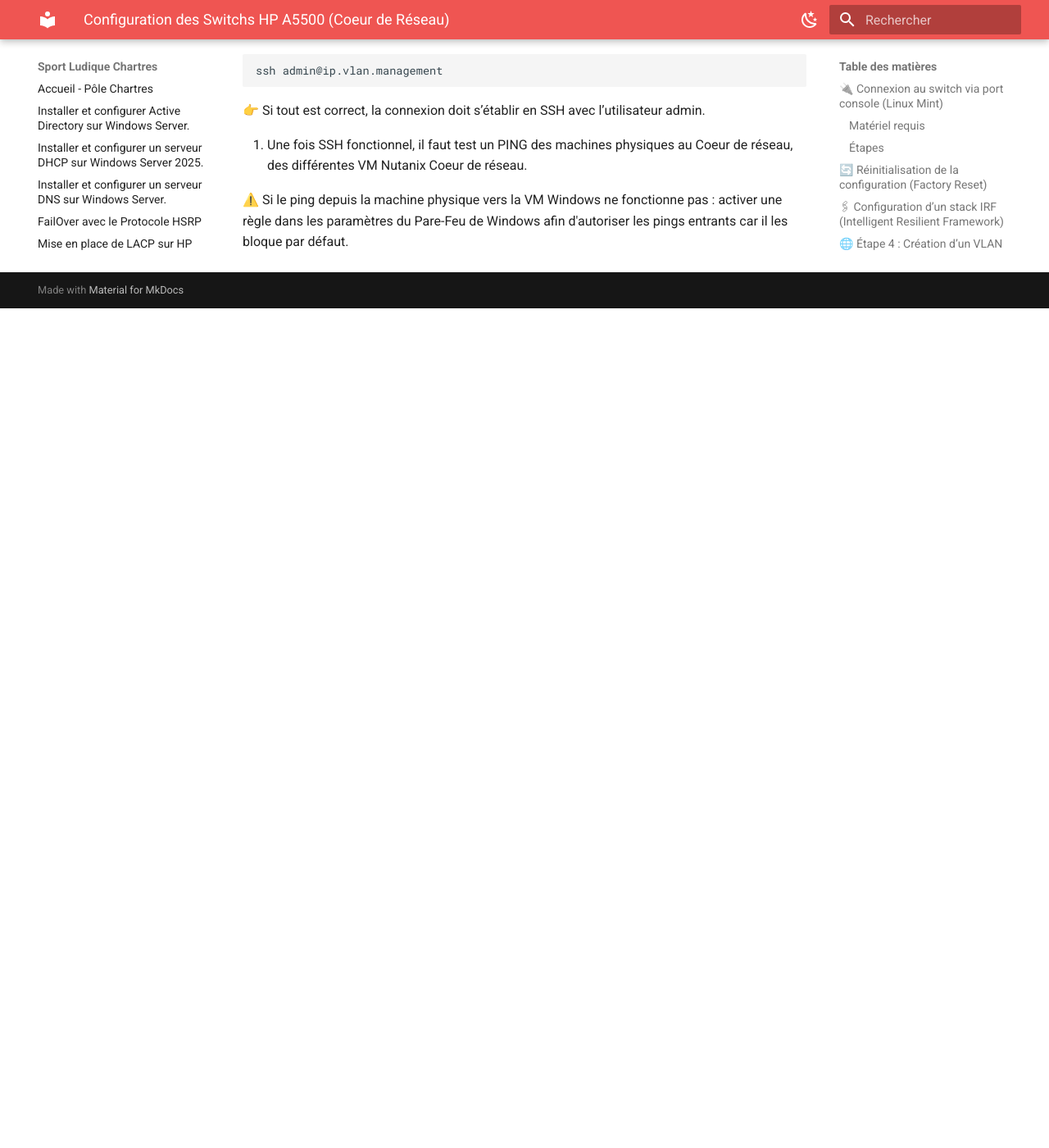
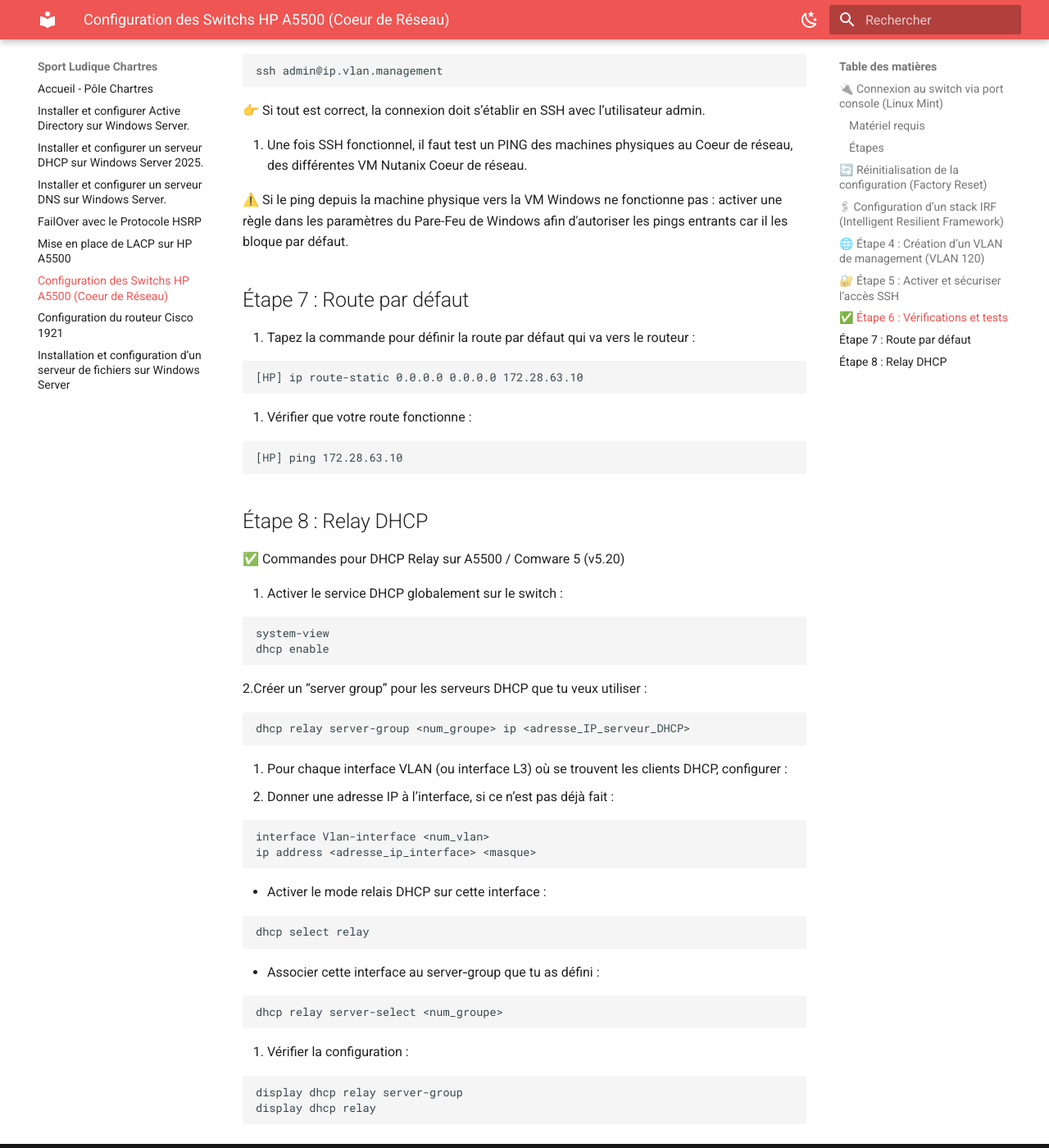
Before and after one commit to Sym-0ne/sport-ludique-Chartres, an MkDocs documentation site: the page built from docs/reseau.md, in a window 1280 px wide and 1400 px high, scrolled down 4230 px. Shown: the whole window at 82% size. Built offline with MkDocs 1.6.1 and Material for MkDocs 9.7.7, drawn with Linux system fonts in a browser that asks for light colours; before the commit the page ends 4606 px from its top, so only the background shows below that.

Commit message:
dhcp relay et route par défaut

````diff
--- a/docs/reseau.md
+++ b/docs/reseau.md
@@ -199,3 +199,47 @@
 4. Une fois SSH fonctionnel, il faut test un PING des machines physiques au Coeur de réseau, des différentes VM Nutanix Coeur de réseau.
 
 ⚠️ Si le ping depuis la machine physique vers la VM Windows ne fonctionne pas : activer une règle dans les paramètres du Pare-Feu de Windows afin d'autoriser les pings entrants car il les bloque par défaut.
+
+## Étape 7 : Route par défaut
+
+1. Tapez la commande pour définir la route par défaut qui va vers le routeur :
+```
+[HP] ip route-static 0.0.0.0 0.0.0.0 172.28.63.10
+```
+2. Vérifier que votre route fonctionne :
+```
+[HP] ping 172.28.63.10
+```
+
+## Étape 8 : Relay DHCP
+
+✅ Commandes pour DHCP Relay sur A5500 / Comware 5 (v5.20)
+
+1. Activer le service DHCP globalement sur le switch :
+```
+system-view
+dhcp enable
+```
+2.Créer un “server group” pour les serveurs DHCP que tu veux utiliser :
+```
+dhcp relay server-group <num_groupe> ip <adresse_IP_serveur_DHCP>
+```
+3. Pour chaque interface VLAN (ou interface L3) où se trouvent les clients DHCP, configurer :
+- Donner une adresse IP à l’interface, si ce n’est pas déjà fait :
+```
+interface Vlan-interface <num_vlan>
+ip address <adresse_ip_interface> <masque>
+```
+- Activer le mode relais DHCP sur cette interface :
+```
+dhcp select relay
+```
+- Associer cette interface au server‐group que tu as défini :
+```
+dhcp relay server-select <num_groupe>
+```
+4. Vérifier la configuration :
+```
+display dhcp relay server-group
+display dhcp relay
+```
````
